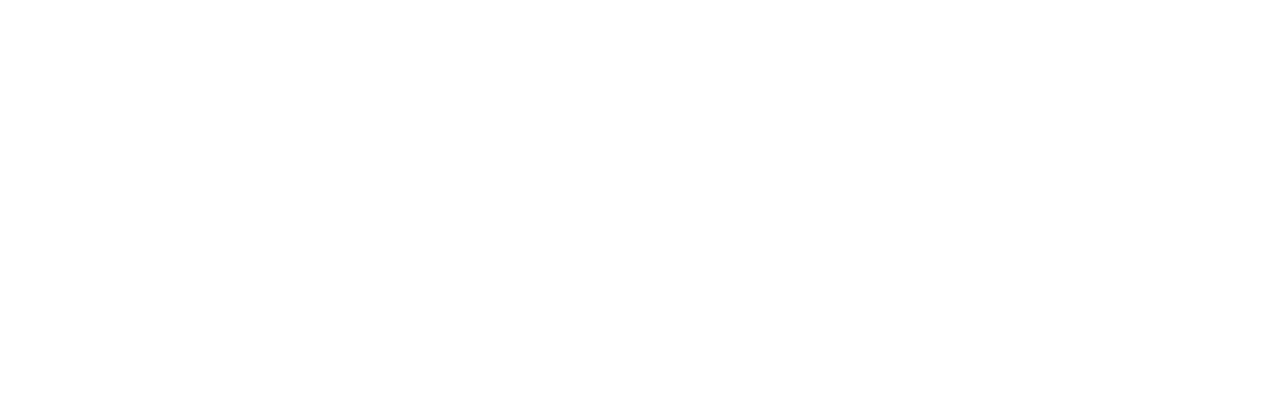
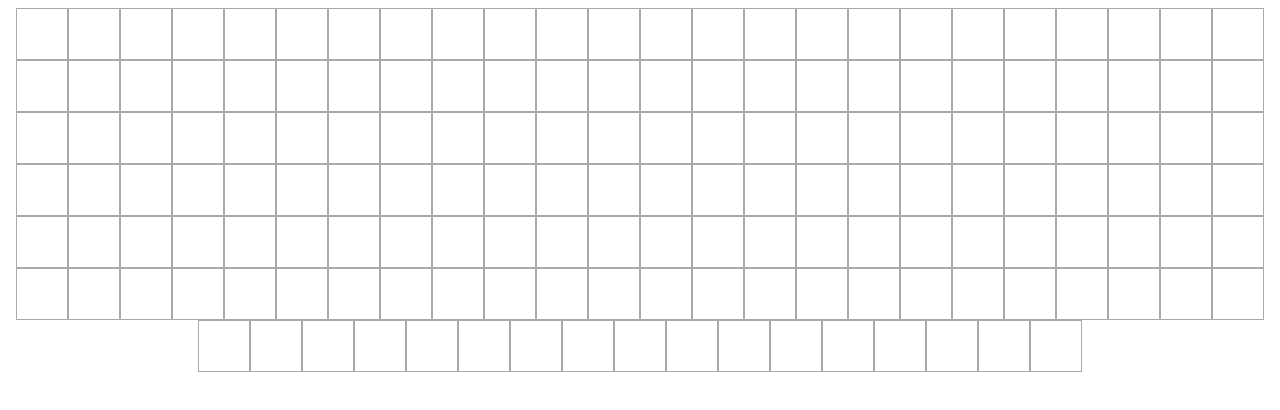
Before and after one commit to terryproctor/etch-a-sketch, a plain HTML site: page index.html in a window 1280 px wide. Drawn offline with Linux system fonts and the light colour scheme.

Commit message:
put script at end, have a grid displayed now

```diff
--- a/index.html
+++ b/index.html
@@ -3,10 +3,14 @@
     <head>
         <title>Etch-a-sketch</title>
         <link rel="stylesheet" href="style.css">
-        <script src="script.js"></script>
+
     </head>
     <body>
-        <div class="grid">
+        <div id="container">
+            <div id="board">
+            </div>
         </div>
+
     </body>
+    <script src="script.js"></script>
 </html>
--- a/script.js
+++ b/script.js
@@ -0,0 +1,11 @@
+console.log('start')
+
+boxAmount = 160;
+
+for(x=0; x<=boxAmount;x++) {
+  var board = document.createElement('div');
+    board.className = "blah";
+    document.getElementById('board').appendChild(board);
+}
+
+console.log(boxAmount)
--- a/style.css
+++ b/style.css
@@ -1,16 +1,18 @@
-.grid{
-    display: flex;
-    flex-wrap: wrap;
-    width: 80%;
-    max-height: 90%;
-    align-items: center;
-    justify-content: center;
-    margin: 10px auto;
+#board{
+    background: white;
+  display: flex;
+  flex-direction: row;
+  flex-wrap: wrap;
+  justify-content: center;
+  align-items: stretch;
+  width: 100%;
+
 }
 
-.square {
-    min-height: 10px;
+.blah {
     border: 1px solid darkgray;
-    flex: 1 1 10px;
     margin: none;
+    min-height:50px;
+    flex-shrink: 1;
+    flex-basis: 50px;
 }
```
